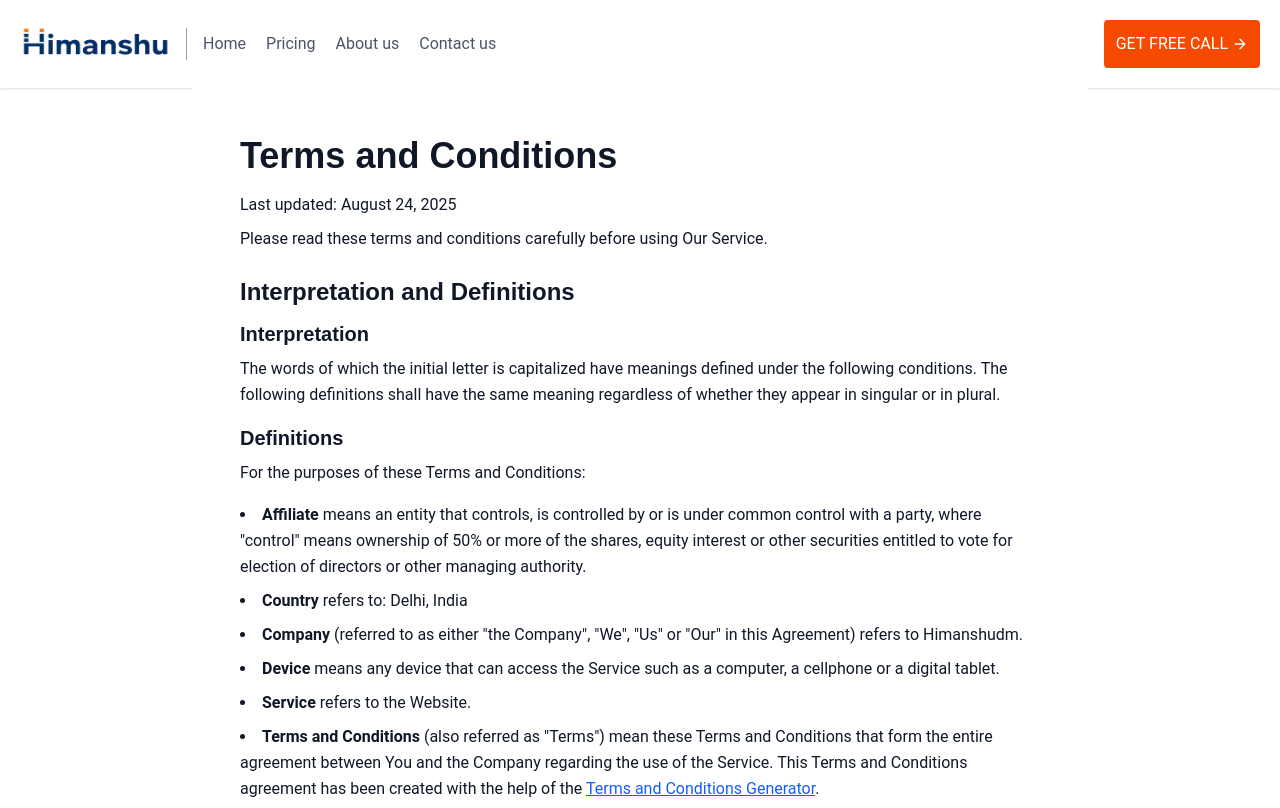
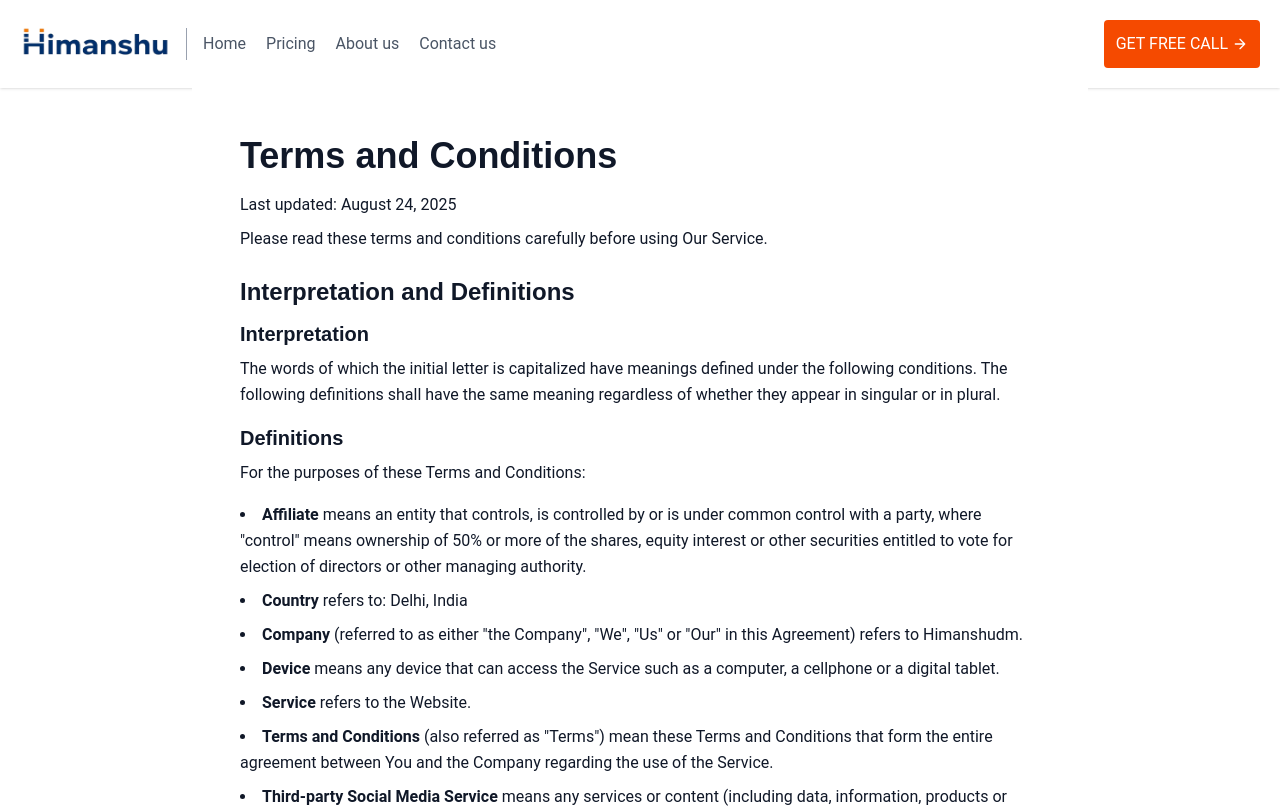
Before and after one commit to himanshu7339/Himanshu-Portfolio, a Next.js app: page /terms-and-condition in a window 1280 px wide. Shown: the top 808 px of the page. Built offline with nearby package versions, Linux system fonts and the light colour scheme; no server answers.

Commit message:
Correction

```diff
--- a/src/app/terms-and-condition/page.js
+++ b/src/app/terms-and-condition/page.js
@@ -22,7 +22,7 @@ const TermsAndConditions = () => {
         <li><strong>Company</strong> (referred to as either "the Company", "We", "Us" or "Our" in this Agreement) refers to Himanshudm.</li>
         <li><strong>Device</strong> means any device that can access the Service such as a computer, a cellphone or a digital tablet.</li>
         <li><strong>Service</strong> refers to the Website.</li>
-        <li><strong>Terms and Conditions</strong> (also referred as "Terms") mean these Terms and Conditions that form the entire agreement between You and the Company regarding the use of the Service. This Terms and Conditions agreement has been created with the help of the <a href="https://www.termsfeed.com/terms-conditions-generator/" target="_blank" rel="noopener noreferrer" className="text-blue-600 underline">Terms and Conditions Generator</a>.</li>
+        <li><strong>Terms and Conditions</strong> (also referred as "Terms") mean these Terms and Conditions that form the entire agreement between You and the Company regarding the use of the Service.</li>
         <li><strong>Third-party Social Media Service</strong> means any services or content (including data, information, products or services) provided by a third-party that may be displayed, included or made available by the Service.</li>
         <li><strong>Website</strong> refers to Himanshudm, accessible from <a href="https://www.himanshudm.pro/" target="_blank" rel="noopener noreferrer" className="text-blue-600 underline">https://www.himanshudm.pro/</a></li>
         <li><strong>You</strong> means the individual accessing or using the Service, or the company, or other legal entity on behalf of which such individual is accessing or using the Service, as applicable.</li>
```
